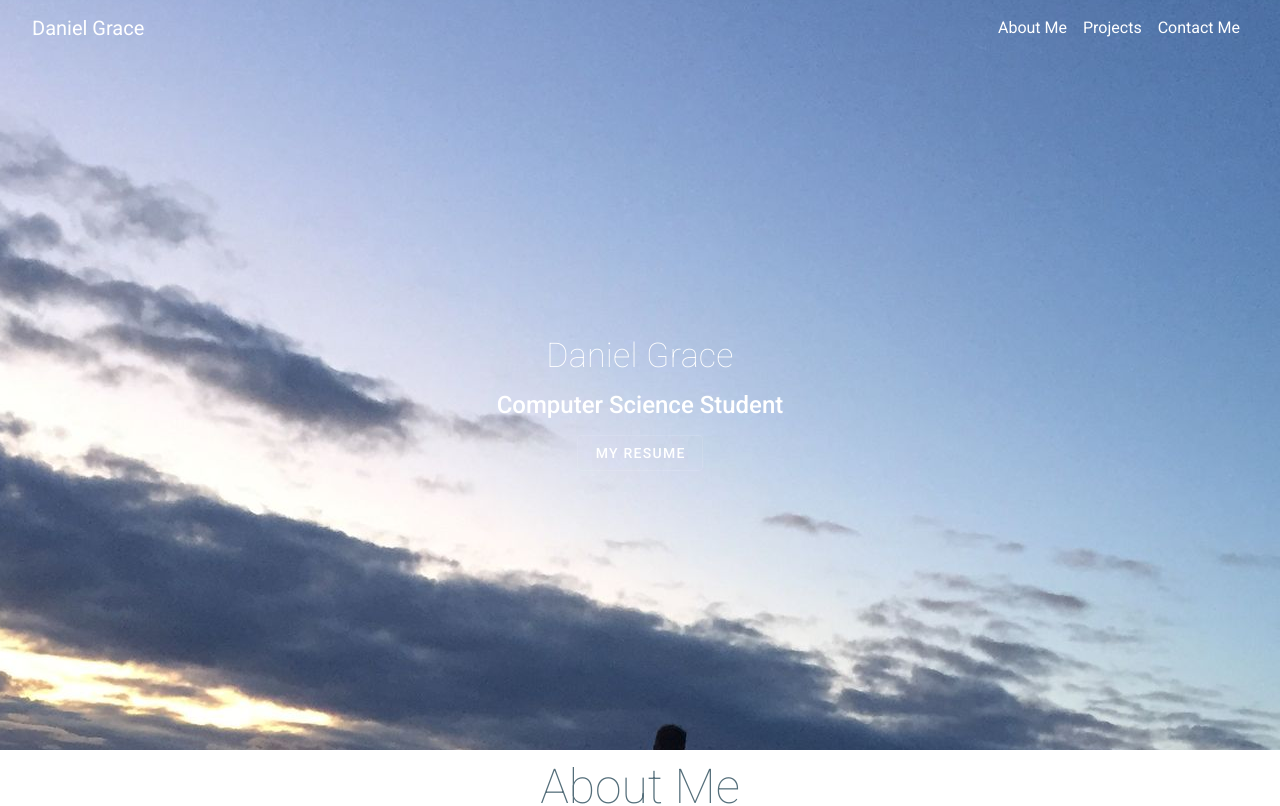
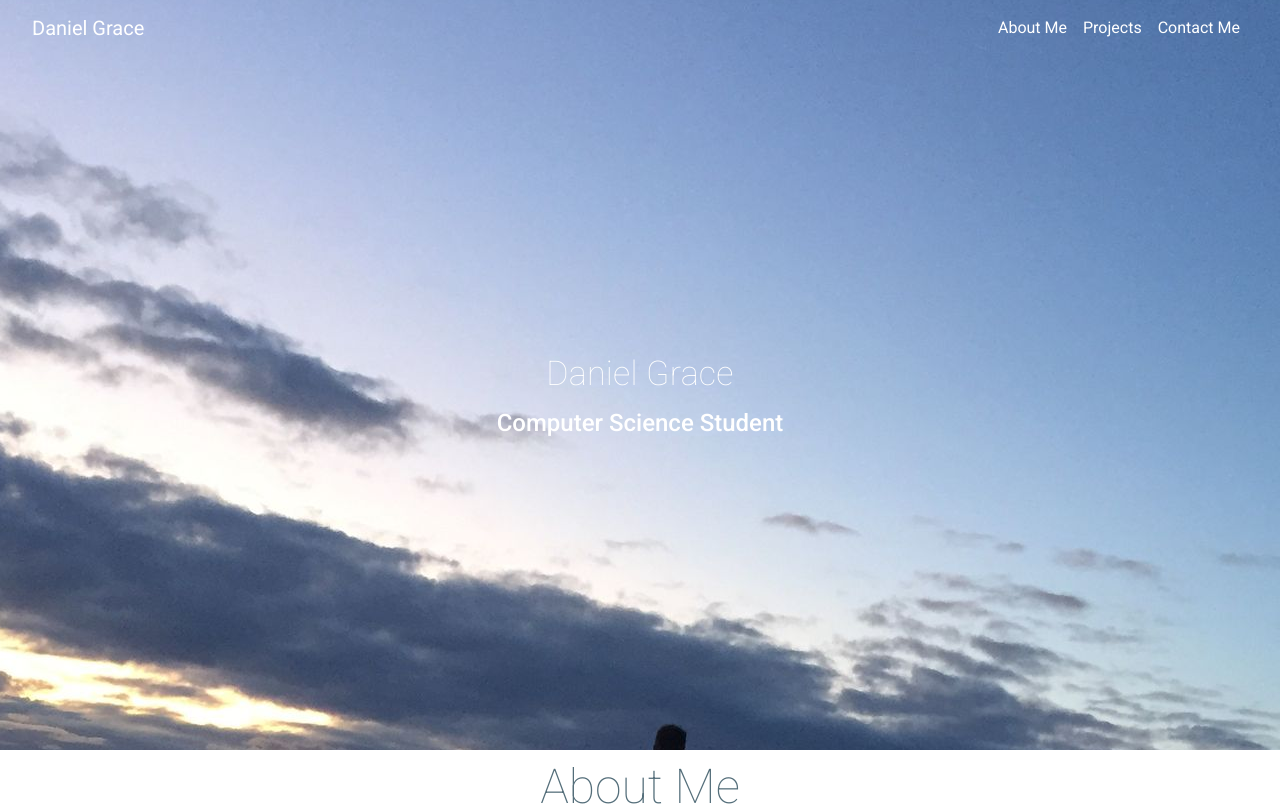
Before and after one commit to danana5/New-Personal-Website, a Vue app: page / in a window 1280 px wide. Shown: the top 806 px of the page. Built offline with nearby package versions, Linux system fonts and the light colour scheme.

Commit message:
removed resume button

```diff
--- a/src/components/Home.vue
+++ b/src/components/Home.vue
@@ -13,12 +13,6 @@
                 <v-col class="text-center" cols="12">
                     <h1 class="display-1 font-weight-thin mb-4">Daniel Grace</h1>
                     <h4 class="subheading mb-4">Computer Science Student</h4>
-                    <v-btn
-                    text
-                    dark
-                    outlined
-                    @click="readFile()"
-                    >My Resume</v-btn>
                 </v-col>
                 </v-row>
             </v-parallax>
@@ -50,10 +44,5 @@ export default {
         Footer,
         Contact
     },
-    methods: {
-        readFile() {
-            window.open('../assets/CV.pdf', '_blank')
-        }
-    }
 }
 </script>
```
